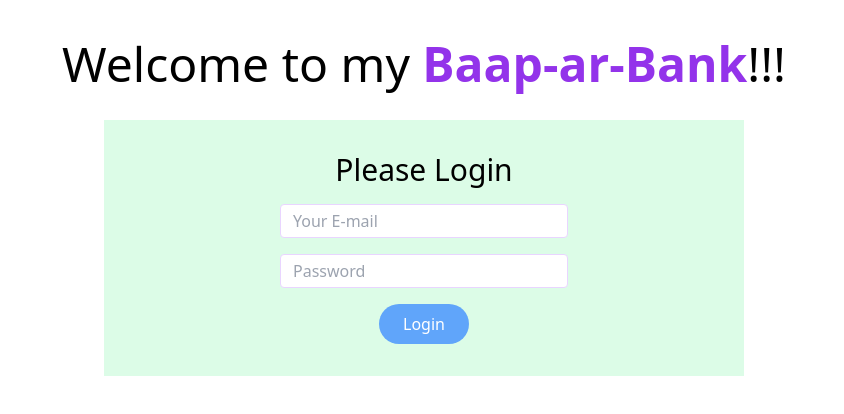
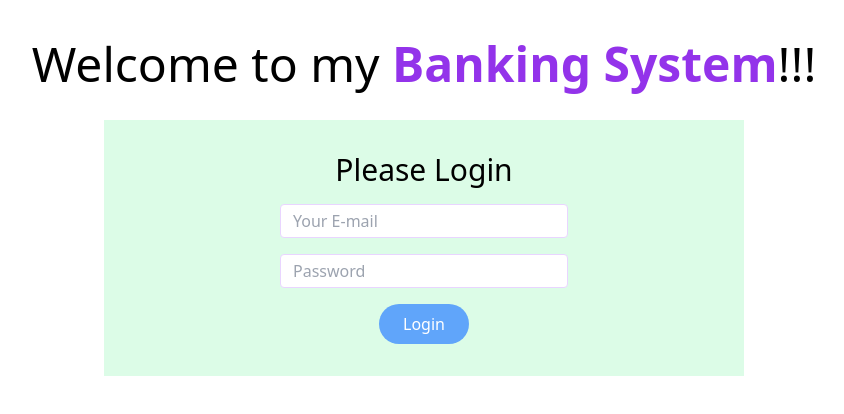
Before and after one commit to kakon4366/Banking-System-Simple, a plain HTML site: page index.html in a window 1280 px wide. Shown: the whole page, without its empty margins (216-1060 px from the left). Drawn offline with nearby package versions, Linux system fonts and the light colour scheme.

Commit message:
some updated

```diff
--- a/index.html
+++ b/index.html
@@ -4,12 +4,12 @@
     <meta charset="UTF-8">
     <meta http-equiv="X-UA-Compatible" content="IE=edge">
     <meta name="viewport" content="width=device-width, initial-scale=1.0">
-    <title>Baap-ar-Bank</title>
+    <title>Banking System</title>
     <script src="https://cdn.tailwindcss.com"></script>
 </head>
 <body>
     <header>
-        <h1 class="text-5xl text-center mt-10">Welcome to my <span class="font-semibold text-purple-600"> Baap-ar-Bank</span>!!!</h1>
+        <h1 class="text-5xl text-center mt-10">Welcome to my <span class="font-semibold text-purple-600"> Banking System</span>!!!</h1>
     </header>
     <main>
         <section class="bg-green-100 w-2/4 mx-auto mt-8 p-8">
```
